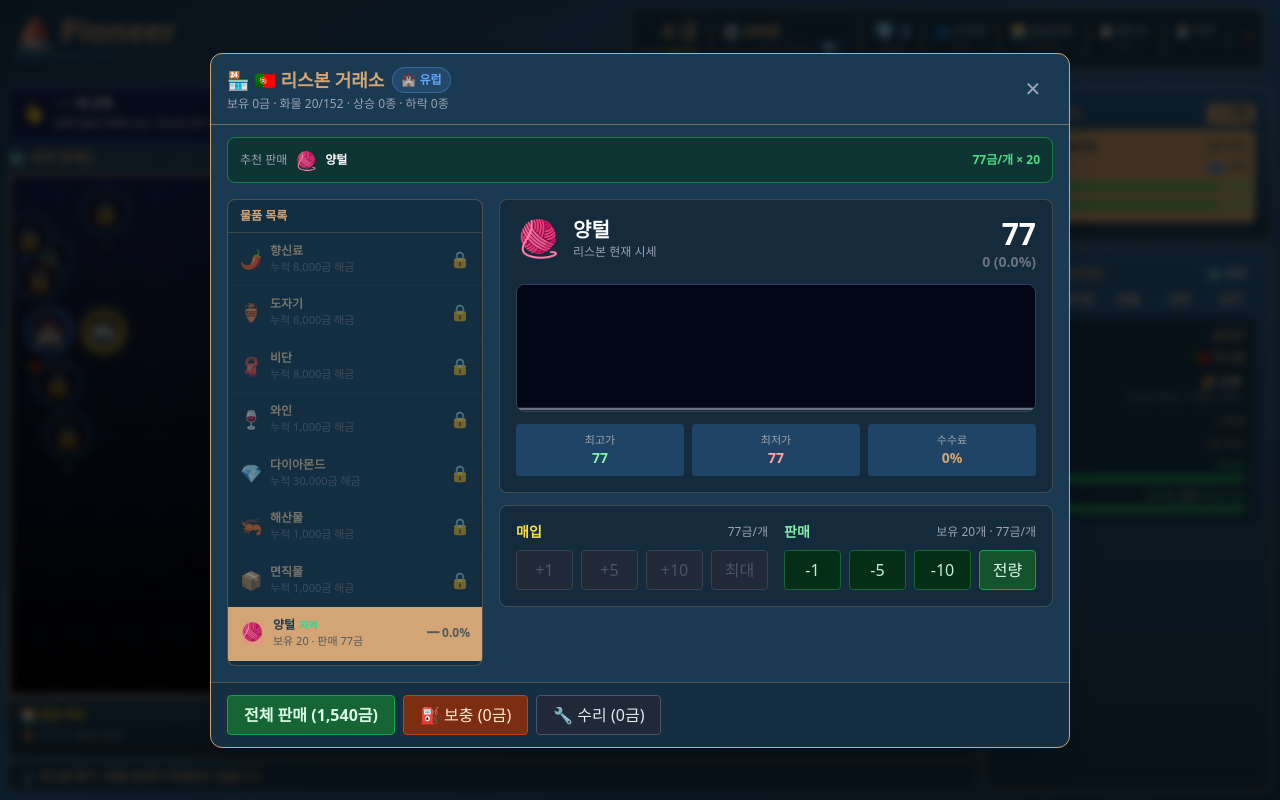
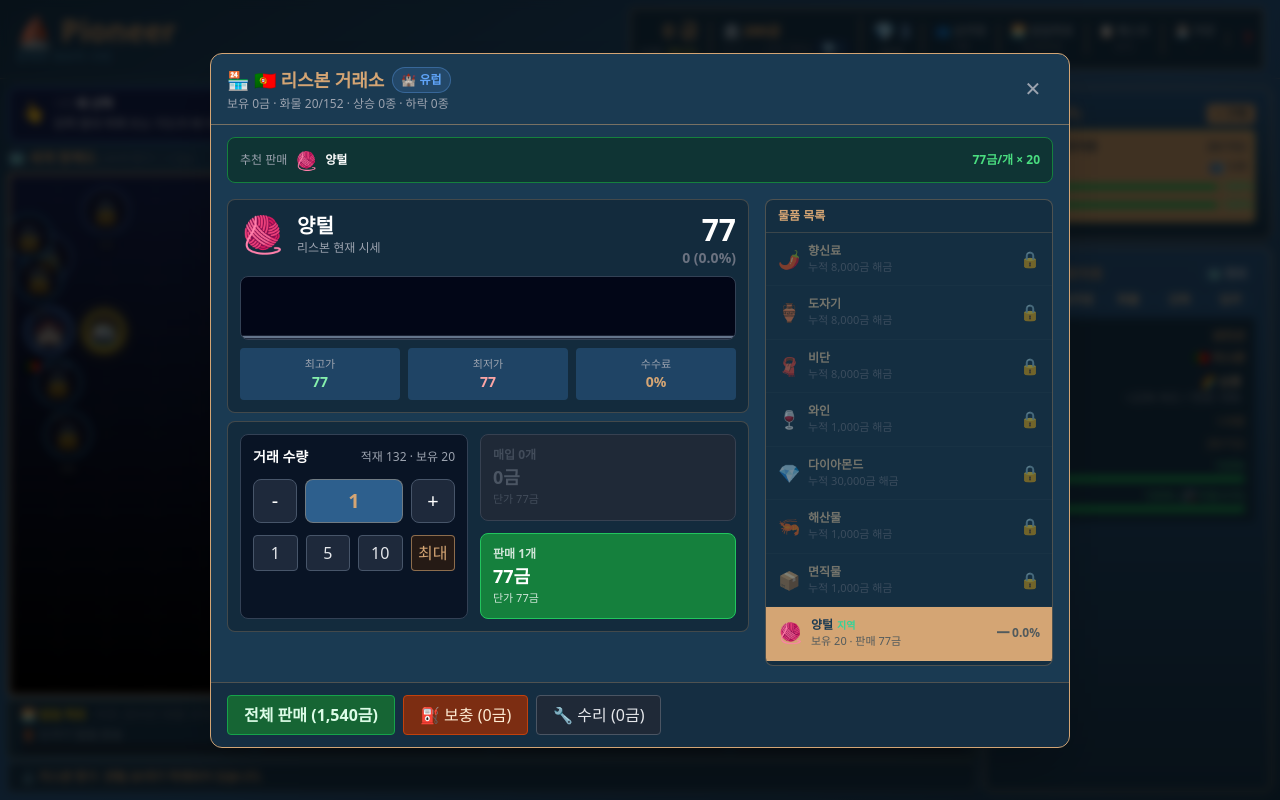
Before and after one commit to KeeCOr/2_Pioneer, a React (Vite) app: page / in a window 1280 px wide. Both pictures are taken after a click on the button "🚢 항해 시작!". Built offline with nearby package versions, Linux system fonts and the light colour scheme.

Commit message:
auto: 12h backup 2026-05-14 11:20

```diff
--- a/src/App.jsx
+++ b/src/App.jsx
@@ -1,5 +1,6 @@
 import React, { useState, useEffect, useRef, useCallback } from 'react';
 import { createDepartureState, findPortForShip } from './navigation.js';
+import { clampTradeQuantity } from './trade.js';
 
 // ==================== 모듈 레벨 상수 ====================
 const SHIP_TYPES = {
@@ -445,6 +446,7 @@ const OceanTycoon = () => {
   const [nextTax,       setNextTax]       = useState(TAX_INTERVAL);
   const [showMarket,    setShowMarket]    = useState(false);
   const [showSellModal, setShowSellModal] = useState(false);
+  const [tradeQty,      setTradeQty]      = useState(1);
   const [showInfo,      setShowInfo]      = useState(false);
   const [showAllCrew,   setShowAllCrew]   = useState(false);
   const [showQuests,    setShowQuests]    = useState(false);
@@ -1798,6 +1800,10 @@ const OceanTycoon = () => {
         const firstUnlocked = resources.find(r => r.unlocked)?.res || resources[0]?.res;
         const selRes = resources.some(r => r.res === selectedPortRes && r.unlocked) ? selectedPortRes : firstUnlocked;
         const detail = resources.find(r => r.res === selRes) || resources[0];
+        const maxBuyQty = detail ? Math.max(0, Math.min(spaceLeft, Math.floor(gs.gold / detail.buyP))) : 0;
+        const maxSellQty = detail?.owned || 0;
+        const buyQty = clampTradeQuantity(tradeQty, maxBuyQty);
+        const sellQty = clampTradeQuantity(tradeQty, maxSellQty);
         const bestSell = resources.filter(r => r.owned > 0).sort((a, b) => b.sellP - a.sellP)[0];
         const risers = resources.filter(r => r.delta > 0).length;
         const fallers = resources.filter(r => r.delta < 0).length;
@@ -1843,8 +1849,8 @@ const OceanTycoon = () => {
                 </button>
               )}
 
-              <div className="flex flex-1 min-h-0 p-4 gap-4">
-                <div className="w-64 flex-shrink-0 rounded-lg overflow-hidden border border-gold/30 bg-black/20">
+              <div className="flex flex-row-reverse flex-1 min-h-0 p-4 gap-4">
+                <div className="w-72 flex-shrink-0 rounded-lg overflow-hidden border border-gold/30 bg-black/20">
                   <div className="px-3 py-2 text-xs font-bold text-gold border-b border-gold/20">물품 목록</div>
                   <div className="overflow-y-auto max-h-[54vh]">
                     {resources.map(item => {
@@ -1879,11 +1885,11 @@ const OceanTycoon = () => {
                   </div>
                 </div>
 
-                <div className="flex-1 min-w-0 flex flex-col gap-3 overflow-y-auto">
+                <div className="flex-1 min-w-0 flex flex-col gap-2 overflow-y-auto">
                   {detail && (
                     <>
-                      <div className="rounded-lg border border-gold/25 bg-black/25 p-4">
-                        <div className="flex items-start justify-between gap-3 mb-3">
+                      <div className="rounded-lg border border-gold/25 bg-black/25 p-3">
+                        <div className="flex items-start justify-between gap-3 mb-2">
                           <div className="flex items-center gap-3">
                             <span className="text-4xl">{detail.icon}</span>
                             <div>
@@ -1898,18 +1904,18 @@ const OceanTycoon = () => {
                             </div>
                           </div>
                         </div>
-                        <div className="h-32 rounded-lg overflow-hidden bg-slate-950 border border-slate-700">
-                          {renderMarketChart(detail, 520, 128)}
+                        <div className="h-16 rounded-lg overflow-hidden bg-slate-950 border border-slate-700">
+                          {renderMarketChart(detail, 520, 64)}
                         </div>
-                        <div className="grid grid-cols-3 gap-2 mt-3 text-center">
+                        <div className="grid grid-cols-3 gap-2 mt-2 text-center">
                           <div className="rounded bg-ocean-blue/50 px-3 py-2"><div className="text-[11px] text-gray-400">최고가</div><div className="text-sm font-bold text-green-300">{detail.maxH.toLocaleString()}</div></div>
                           <div className="rounded bg-ocean-blue/50 px-3 py-2"><div className="text-[11px] text-gray-400">최저가</div><div className="text-sm font-bold text-red-300">{detail.minH.toLocaleString()}</div></div>
                           <div className="rounded bg-ocean-blue/50 px-3 py-2"><div className="text-[11px] text-gray-400">수수료</div><div className="text-sm font-bold text-gold">{feeR}%</div></div>
                         </div>
                       </div>
 
-                      <div className="rounded-lg border border-gold/25 bg-black/25 p-4">
-                        <div className="grid grid-cols-2 gap-4">
+                      <div className="rounded-lg border border-gold/25 bg-black/25 p-3">
+                        <div className="hidden">
                           <div>
                             <div className="flex justify-between items-center mb-2">
                               <span className="text-sm font-bold text-yellow-300">매입</span>
@@ -1937,6 +1943,45 @@ const OceanTycoon = () => {
                               <button onClick={() => doSell(detail.res, detail.owned)} disabled={detail.owned < 1}
                                 className="h-10 rounded border border-green-600 text-green-100 bg-green-900 hover:bg-green-700 disabled:bg-gray-800 disabled:text-gray-600 disabled:border-gray-700">전량</button>
                             </div>
+                          </div>
+                        </div>
+                        <div className="grid grid-cols-[1fr_auto] gap-3 items-stretch">
+                          <div className="rounded-lg border border-slate-700 bg-slate-950/60 p-3">
+                            <div className="flex items-center justify-between mb-3">
+                              <span className="text-sm font-bold text-white">거래 수량</span>
+                              <span className="text-xs text-gray-400">적재 {spaceLeft} · 보유 {detail.owned}</span>
+                            </div>
+                            <div className="grid grid-cols-[44px_1fr_44px] gap-2 mb-3">
+                              <button onClick={() => setTradeQty(q => clampTradeQuantity(q - 1, Math.max(maxBuyQty, maxSellQty)))}
+                                className="h-11 rounded-lg border border-slate-600 bg-slate-800 text-xl text-white hover:bg-slate-700">-</button>
+                              <div className="h-11 rounded-lg border border-gold/40 bg-ocean-blue flex items-center justify-center text-xl font-bold text-gold">
+                                {clampTradeQuantity(tradeQty, Math.max(maxBuyQty, maxSellQty))}
+                              </div>
+                              <button onClick={() => setTradeQty(q => clampTradeQuantity(q + 1, Math.max(maxBuyQty, maxSellQty)))}
+                                className="h-11 rounded-lg border border-slate-600 bg-slate-800 text-xl text-white hover:bg-slate-700">+</button>
+                            </div>
+                            <div className="grid grid-cols-4 gap-2">
+                              {[1,5,10].map(n => (
+                                <button key={n} onClick={() => setTradeQty(clampTradeQuantity(n, Math.max(maxBuyQty, maxSellQty)))}
+                                  className="h-9 rounded border border-slate-600 text-gray-200 bg-slate-800 hover:bg-slate-700">{n}</button>
+                              ))}
+                              <button onClick={() => setTradeQty(Math.max(maxBuyQty, maxSellQty))}
+                                className="h-9 rounded border border-gold/60 text-gold bg-yellow-950/50 hover:bg-yellow-900">최대</button>
+                            </div>
+                          </div>
+                          <div className="w-64 grid grid-rows-2 gap-3">
+                            <button onClick={() => doBuy(detail.res, buyQty)} disabled={buyQty < 1}
+                              className="rounded-lg border border-yellow-500 bg-yellow-600 text-ocean-dark hover:bg-yellow-400 disabled:bg-gray-800 disabled:text-gray-600 disabled:border-gray-700 p-3 text-left">
+                              <div className="text-xs font-bold opacity-80">매입 {buyQty}개</div>
+                              <div className="text-lg font-black">{(detail.buyP * buyQty).toLocaleString()}금</div>
+                              <div className="text-[11px] opacity-80">단가 {detail.buyP.toLocaleString()}금</div>
+                            </button>
+                            <button onClick={() => doSell(detail.res, sellQty)} disabled={sellQty < 1}
+                              className="rounded-lg border border-green-500 bg-green-700 text-white hover:bg-green-500 disabled:bg-gray-800 disabled:text-gray-600 disabled:border-gray-700 p-3 text-left">
+                              <div className="text-xs font-bold opacity-80">판매 {sellQty}개</div>
+                              <div className="text-lg font-black">{(detail.sellP * sellQty).toLocaleString()}금</div>
+                              <div className="text-[11px] opacity-80">단가 {detail.sellP.toLocaleString()}금</div>
+                            </button>
                           </div>
                         </div>
                       </div>
--- /dev/null
+++ b/src/trade.js
@@ -0,0 +1,6 @@
+export const clampTradeQuantity = (requested, limit) => {
+  const max = Math.max(0, Math.floor(Number(limit) || 0));
+  if (max < 1) return 0;
+  const qty = Math.floor(Number(requested) || 1);
+  return Math.min(max, Math.max(1, qty));
+};
```
Also changed, not shown: 3 other files (tests, documents, lock files or other folders).
